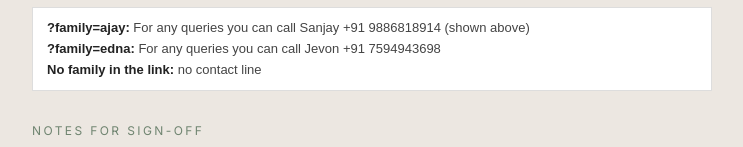
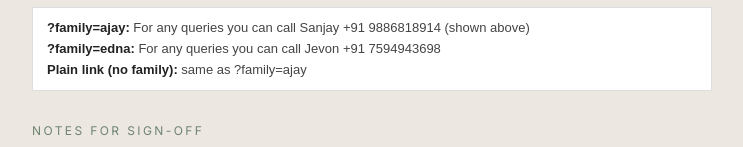
Before and after one commit to ajayedna-wedding/ajayedna-wedding.github.io, a plain HTML site: page email-preview.html in a window 1280 px wide. Shown: the part 1382-1529 px from the top of the page, without its empty margins (268-1011 px from the left). Drawn offline with nearby package versions, Linux system fonts and the light colour scheme; a web font is replaced by a local one.

Commit message:
Plain link defaults to family=ajay
Co-Authored-By: Claude Opus 5.5 <noreply@anthropic.com>

```diff
--- a/email-preview.html
+++ b/email-preview.html
@@ -79,7 +79,7 @@
 <p class="label">Contact line (by invitation link)</p>
 <div class="meta"><b>?family=ajay:</b> For any queries you can call Sanjay +91 9886818914 (shown above)<br>
 <b>?family=edna:</b> For any queries you can call Jevon +91 7594943698<br>
-<b>No family in the link:</b> no contact line</div>
+<b>Plain link (no family):</b> same as ?family=ajay</div>
 
 <p class="label">Notes for sign-off</p>
 <div class="meta">
```
Also changed, not shown: 2 other files.
